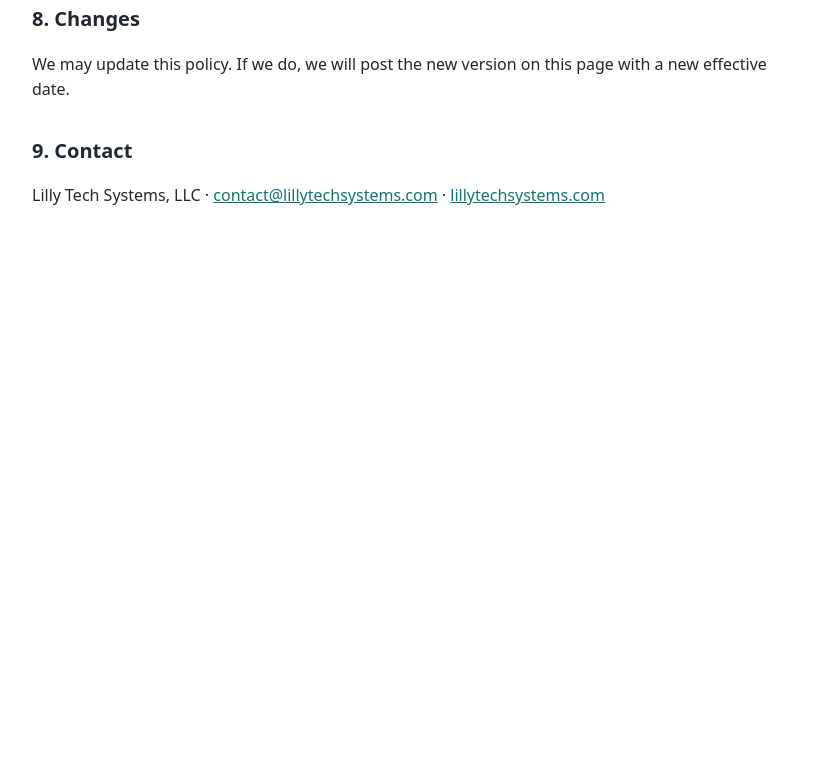
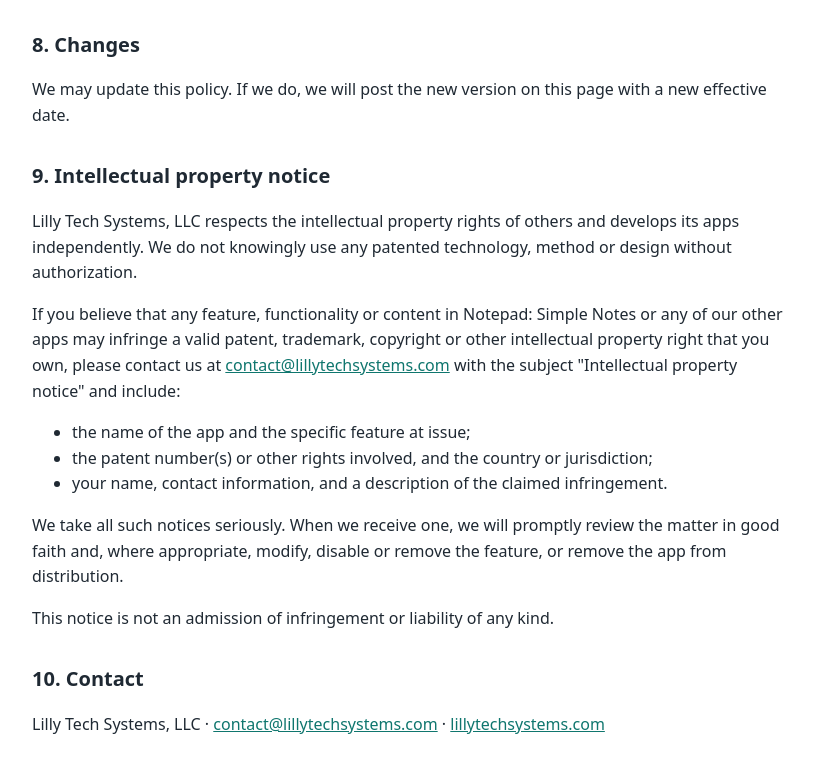
Before and after one commit to Lilly-Tech-Collab/notepad-privacy, a plain HTML site: page index.html in a window 1280 px wide. Shown: the part 1887-2660 px from the top of the page, without its empty margins (228-1042 px from the left). Before the commit the page ends 2176 px from the top, so only its background shows below. Drawn offline with Linux system fonts and the light colour scheme.

Commit message:
Add intellectual property notice
Co-Authored-By: Claude Opus 5.5 <noreply@anthropic.com>

```diff
--- a/index.html
+++ b/index.html
@@ -14,7 +14,7 @@
 </head>
 <body>
 <h1>Privacy Policy</h1>
-<p class="muted">Notepad: Simple Notes (Android) · Lilly Tech Systems, LLC · Effective November 26, 2026</p>
+<p class="muted">Notepad: Simple Notes (Android) · Lilly Tech Systems, LLC · Effective November 26, 2026 · Updated November 27, 2026</p>
 
 <p>This policy explains how the Notepad: Simple Notes app (the "App"), published by Lilly Tech Systems, LLC ("we", "us"), handles information. We built the App so that your notes stay private.</p>
 
@@ -54,7 +54,18 @@
 <h2>8. Changes</h2>
 <p>We may update this policy. If we do, we will post the new version on this page with a new effective date.</p>
 
-<h2>9. Contact</h2>
+<h2 id="ip-notice">9. Intellectual property notice</h2>
+<p>Lilly Tech Systems, LLC respects the intellectual property rights of others and develops its apps independently. We do not knowingly use any patented technology, method or design without authorization.</p>
+<p>If you believe that any feature, functionality or content in Notepad: Simple Notes or any of our other apps may infringe a valid patent, trademark, copyright or other intellectual property right that you own, please contact us at <a href="mailto:contact@lillytechsystems.com?subject=Intellectual%20property%20notice">contact@lillytechsystems.com</a> with the subject "Intellectual property notice" and include:</p>
+<ul>
+<li>the name of the app and the specific feature at issue;</li>
+<li>the patent number(s) or other rights involved, and the country or jurisdiction;</li>
+<li>your name, contact information, and a description of the claimed infringement.</li>
+</ul>
+<p>We take all such notices seriously. When we receive one, we will promptly review the matter in good faith and, where appropriate, modify, disable or remove the feature, or remove the app from distribution.</p>
+<p>This notice is not an admission of infringement or liability of any kind.</p>
+
+<h2>10. Contact</h2>
 <p>Lilly Tech Systems, LLC · <a href="mailto:contact@lillytechsystems.com">contact@lillytechsystems.com</a> · <a href="https://lillytechsystems.com">lillytechsystems.com</a></p>
 </body>
 </html>
```
Also changed, not shown: privacy.html (+13 -2 lines), terms.html (+13 -2 lines).
